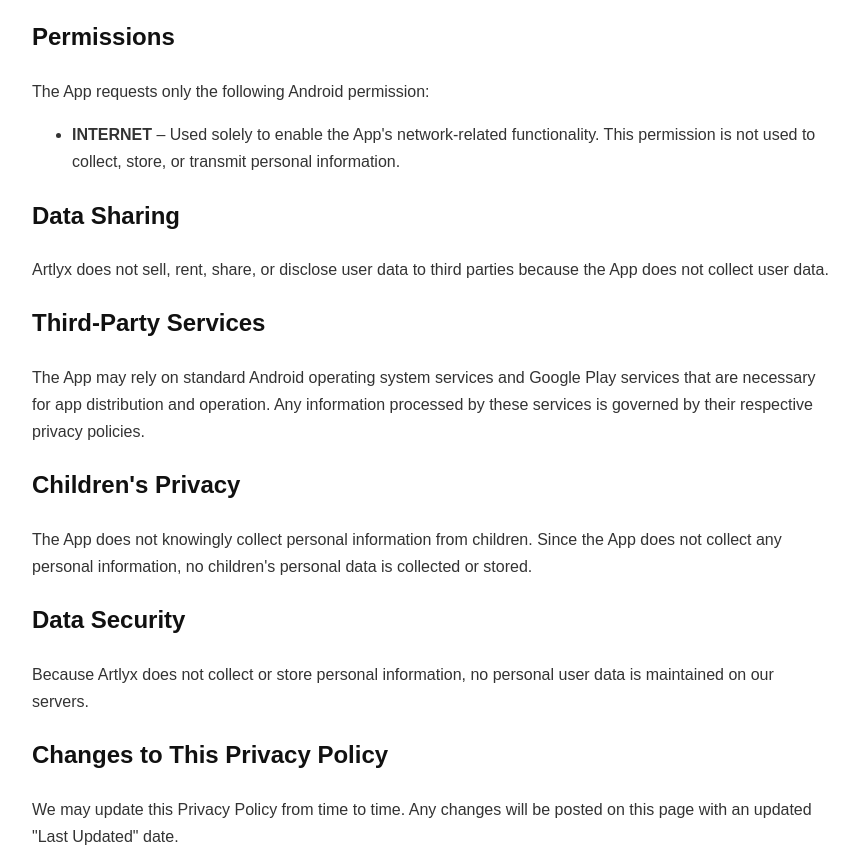
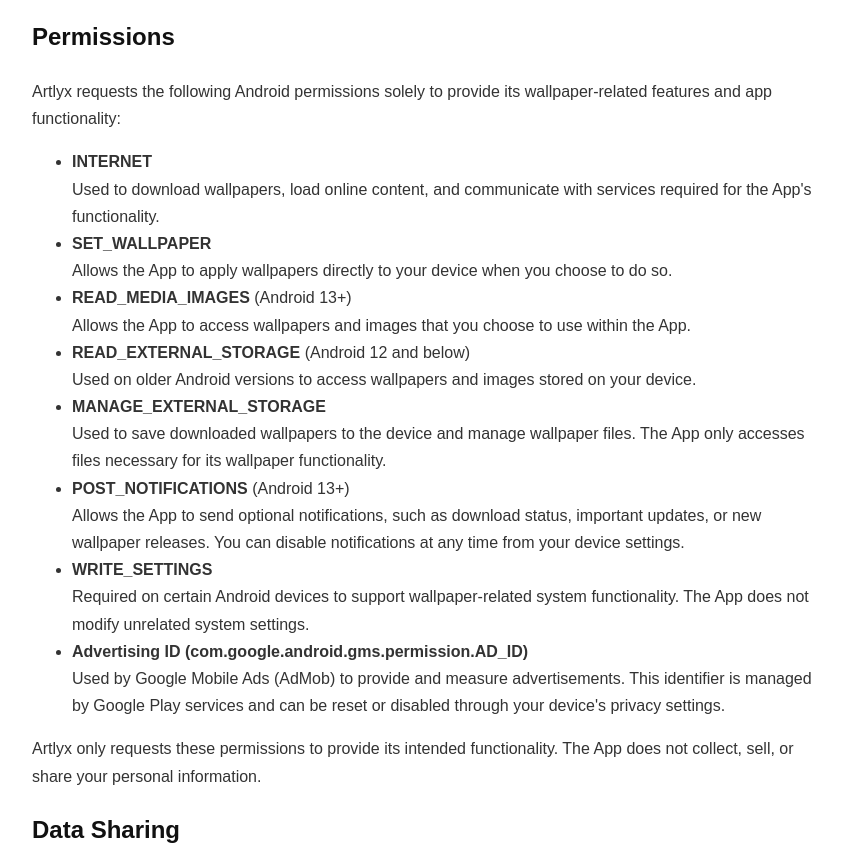
Before and after one commit to paninixstudio/artlyx-privacy-policy, a plain HTML site: page index.html in a window 1280 px wide. Shown: the part 682-1536 px from the top of the page, without its empty margins (208-1067 px from the left). Drawn offline with Linux system fonts and the light colour scheme.

Commit message:
Update index.html

```diff
--- a/index.html
+++ b/index.html
@@ -67,15 +67,67 @@ The App does not require users to create an account or provide any personal info
 <h2>Permissions</h2>
 
 <p>
-The App requests only the following Android permission:
+Artlyx requests the following Android permissions solely to provide its
+wallpaper-related features and app functionality:
 </p>
 
 <ul>
     <li>
-        <strong>INTERNET</strong> – Used solely to enable the App's network-related functionality.
-        This permission is not used to collect, store, or transmit personal information.
+        <strong>INTERNET</strong><br>
+        Used to download wallpapers, load online content, and communicate with
+        services required for the App's functionality.
+    </li>
+
+    <li>
+        <strong>SET_WALLPAPER</strong><br>
+        Allows the App to apply wallpapers directly to your device when you
+        choose to do so.
+    </li>
+
+    <li>
+        <strong>READ_MEDIA_IMAGES</strong> (Android 13+)<br>
+        Allows the App to access wallpapers and images that you choose to use
+        within the App.
+    </li>
+
+    <li>
+        <strong>READ_EXTERNAL_STORAGE</strong> (Android 12 and below)<br>
+        Used on older Android versions to access wallpapers and images stored
+        on your device.
+    </li>
+
+    <li>
+        <strong>MANAGE_EXTERNAL_STORAGE</strong><br>
+        Used to save downloaded wallpapers to the device and manage wallpaper
+        files. The App only accesses files necessary for its wallpaper
+        functionality.
+    </li>
+
+    <li>
+        <strong>POST_NOTIFICATIONS</strong> (Android 13+)<br>
+        Allows the App to send optional notifications, such as download status,
+        important updates, or new wallpaper releases. You can disable
+        notifications at any time from your device settings.
+    </li>
+
+    <li>
+        <strong>WRITE_SETTINGS</strong><br>
+        Required on certain Android devices to support wallpaper-related system
+        functionality. The App does not modify unrelated system settings.
+    </li>
+
+    <li>
+        <strong>Advertising ID (com.google.android.gms.permission.AD_ID)</strong><br>
+        Used by Google Mobile Ads (AdMob) to provide and measure advertisements.
+        This identifier is managed by Google Play services and can be reset or
+        disabled through your device's privacy settings.
     </li>
 </ul>
+
+<p>
+Artlyx only requests these permissions to provide its intended functionality.
+The App does not collect, sell, or share your personal information.
+</p>
 
 <h2>Data Sharing</h2>
 
```
